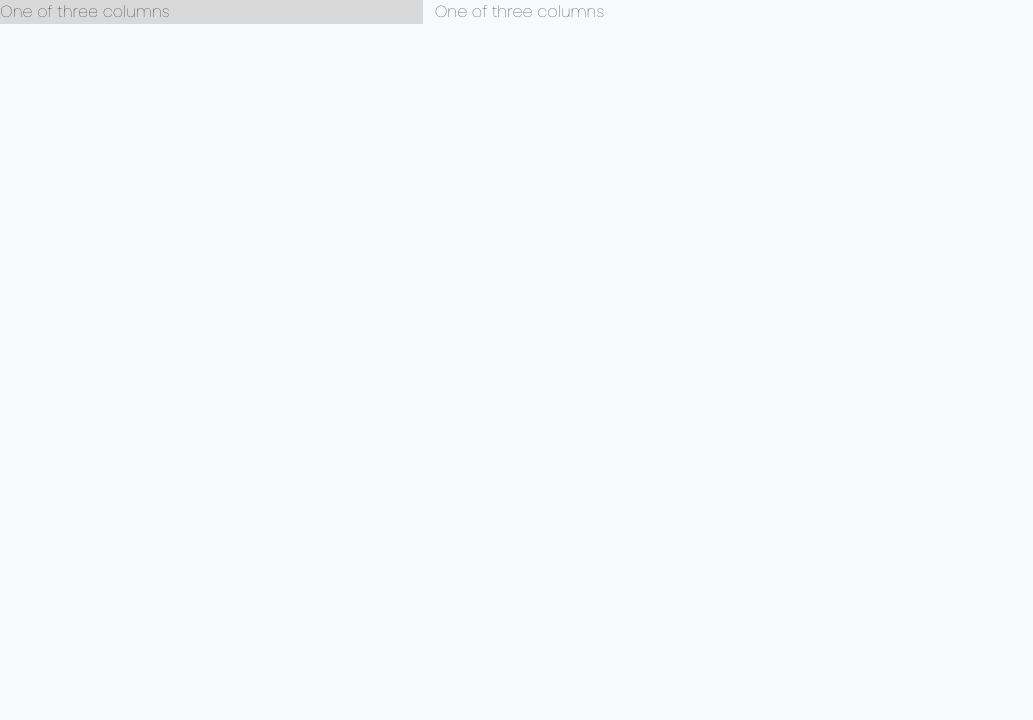
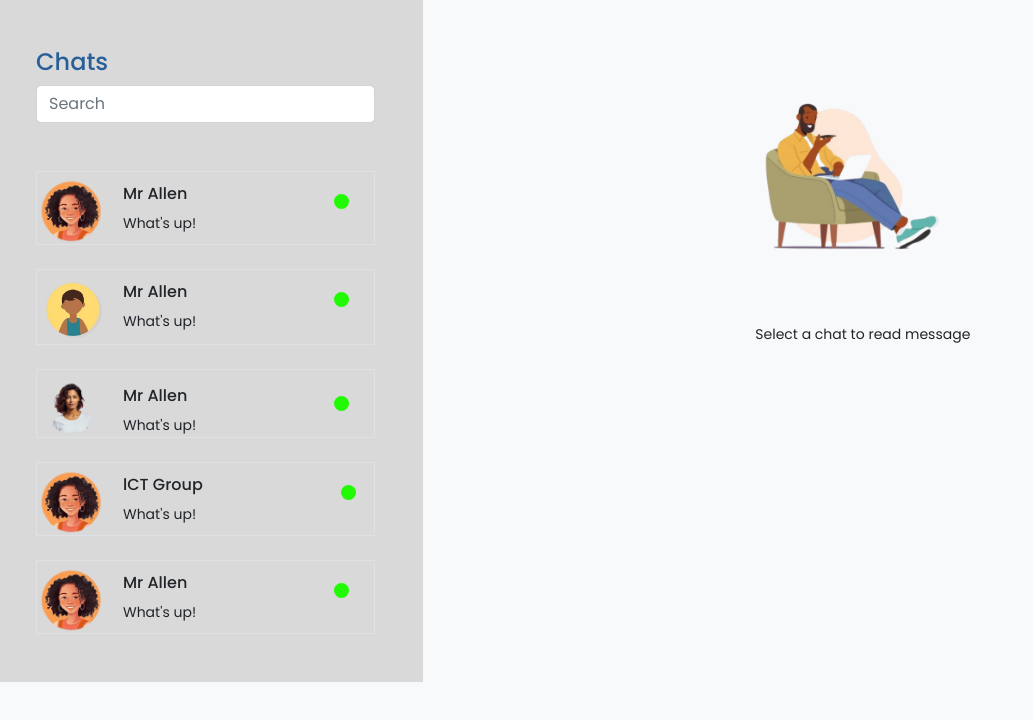
Before and after one commit to lavender-flower/chatbox-app, a plain HTML site: page frontend/homePage.html in a window 1280 px wide. Shown: the whole page, without its empty margins (0-1033 px from the left). Drawn offline with nearby package versions, Linux system fonts and the light colour scheme.

Commit message:
home page

```diff
--- a/frontend/homePage.html
+++ b/frontend/homePage.html
@@ -14,11 +14,102 @@
     <div class="  ">
 
         <div class="row align-items-start">
-            <div class="col-4 home-bg ">
-              One of three columns
+            <div class="col-4 home-bg p-5  ">
+              <h4 class="t-blue">Chats</h4>
+
+              <input class="form-control me-2 rounded-3" type="search" placeholder="Search" aria-label="Search">
+
+              <div class="pt-4">
+
+                <div class="d-flex pt-1  mt-4  border">
+                    <div >
+                        <img src="./image/1.png" width="70px">
+
+                    </div>
+                    <div class=" pt-2 ps-3">
+                        <h6>Mr Allen</h6>
+
+                        <small>What's up!</small>
+
+                    </div>
+                    <div class="pt-3 ps-5">
+                        <span class="dot"></span>
+                    </div>
+
+                </div>
+                <div class="d-flex pt-1 mt-4 border">
+                    <div >
+                        <img src="./image/3.png" width="70px">
+
+                    </div>
+                    <div class=" pt-2 ps-3">
+                        <h6>Mr Allen</h6>
+
+                        <small>What's up!</small>
+
+                    </div>
+                    <div class="pt-3 ps-5">
+                        <span class="dot"></span>
+                    </div>
+
+                </div>
+
+                <div class="d-flex pt-2 mt-4 border ">
+                    <div>
+                        <img src="./image/2.png" width="70px">
+
+                    </div>
+                    <div class=" pt-2 ps-3">
+                        <h6>Mr Allen</h6>
+
+                        <small>What's up!</small>
+
+                    </div>
+                    <div class="pt-3 ps-5">
+                        <span class="dot"></span>
+                    </div>
+
+                </div>
+                <div class="d-flex pt-1 mt-4 border">
+                    <div>
+                        <img src="./image/1.png" width="70px">
+
+                    </div>
+                    <div class=" pt-2 ps-3">
+                        <h6>lCT Group</h6>
+
+                        <small>What's up!</small>
+
+                    </div>
+                    <div class="pt-3 ps-5">
+                        <span class="dot"></span>
+                    </div>
+
+                </div>
+                <div class="d-flex pt-1 mt-4 border">
+                    <div>
+                        <img src="./image/1.png" width="70px">
+
+                    </div>
+                    <div class=" pt-2 ps-3">
+                        <h6>Mr Allen</h6>
+
+                        <small>What's up!</small>
+
+                    </div>
+                    <div class="pt-3 ps-5">
+                        <span class="dot"></span>
+                    </div>
+
+                </div>
+
             </div>
-            <div class="col-8">
-              One of three columns
+            </div>
+            <div class="col-8 home-bg-2">
+              <div >
+                <img class="p-5 " width="300px" src="./image/4.png"><br>
+                <small class="ps-5">Select a chat to read message</small>
+              </div>
             </div>
 
           </div>
--- a/frontend/style.css
+++ b/frontend/style.css
@@ -4,7 +4,7 @@ body {
   }
   .poppins-thin {
     font-family: "Poppins", sans-serif;
-    font-weight: 100;
+    font-weight: 400;
     font-style: normal;
   }
 
@@ -12,4 +12,23 @@ body {
     background-color: #d9d9d9;
     height: 100;
 
+
   }
+  .t-blue{
+    color: #295F98;
+  }
+
+  .dot {
+    height: 15px;
+    width: 15px;
+    background-color: #22FA05;
+    border-radius: 50%;
+    display: inline-block;
+    margin-left: 90px;
+
+  }
+  .home-bg-2{
+    display: flex;
+    justify-content: center;
+
+  }
```
